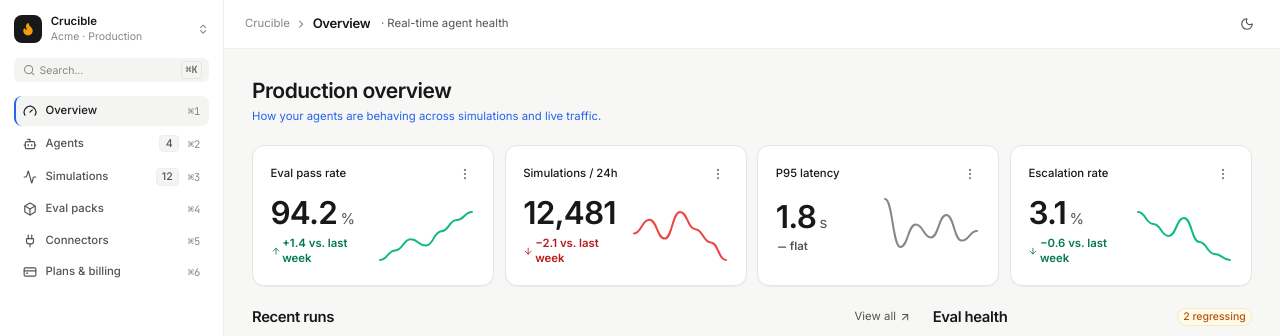
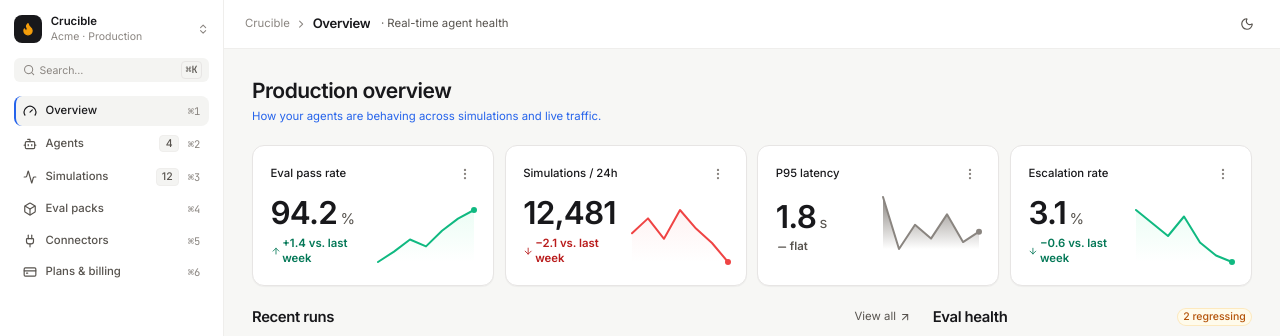
Before and after one commit to Soffi-Originals/crucible-demo, a React (Vite) app: page / in a window 1280 px wide. Shown: the top 336 px of the page. Built offline with nearby package versions, Linux system fonts and the light colour scheme.

Commit message:
Roll back to d675efd

```diff
--- a/src/components/views/MetricTile.tsx
+++ b/src/components/views/MetricTile.tsx
@@ -1,4 +1,4 @@
-import React from 'react'
+import * as React from 'react'
 import { cva, type VariantProps } from 'class-variance-authority'
 import { ArrowDown, ArrowUp, Minus, MoreVertical } from 'lucide-react'
 import { cn } from '@/lib/cn'
@@ -51,7 +51,11 @@ const sentimentStroke: Record<TrendSentiment, string> = {
   neutral: 'var(--color-fg-subtle)',
 }
 
-
+const sentimentFill: Record<TrendSentiment, string> = {
+  positive: 'var(--color-success-soft)',
+  negative: 'var(--color-danger-soft)',
+  neutral: 'var(--color-fg-subtle)',
+}
 
 interface SparklineProps {
   data: number[]
@@ -61,13 +65,14 @@ interface SparklineProps {
 }
 
 function Sparkline({ data, sentiment, width = 120, height = 56 }: SparklineProps) {
+  const uid = React.useId()
   if (data.length < 2) return null
 
   const min = Math.min(...data)
   const max = Math.max(...data)
   const range = max - min || 1
 
-  const pad = 4
+  const pad = 2
   const innerW = width - pad * 2
   const innerH = height - pad * 2
 
@@ -76,14 +81,17 @@ function Sparkline({ data, sentiment, width = 120, height = 56 }: SparklineProps
     y: pad + (1 - (v - min) / range) * innerH,
   }))
 
-  // Smooth curve using cubic bezier control points
-  let d = `M${points[0].x.toFixed(2)},${points[0].y.toFixed(2)}`
-  for (let i = 1; i < points.length; i++) {
-    const prev = points[i - 1]
-    const curr = points[i]
-    const cpX = (prev.x + curr.x) / 2
-    d += ` C${cpX.toFixed(2)},${prev.y.toFixed(2)} ${cpX.toFixed(2)},${curr.y.toFixed(2)} ${curr.x.toFixed(2)},${curr.y.toFixed(2)}`
-  }
+  const linePath = points
+    .map((p, i) => `${i === 0 ? 'M' : 'L'}${p.x.toFixed(2)},${p.y.toFixed(2)}`)
+    .join(' ')
+
+  const areaPath =
+    linePath +
+    ` L${points[points.length - 1].x.toFixed(2)},${(pad + innerH).toFixed(2)}` +
+    ` L${points[0].x.toFixed(2)},${(pad + innerH).toFixed(2)} Z`
+
+  const lastPoint = points[points.length - 1]
+  const gradientId = `spark-${sentiment}-${uid.replace(/:/g, '')}`
 
   return (
     <svg
@@ -91,15 +99,28 @@ function Sparkline({ data, sentiment, width = 120, height = 56 }: SparklineProps
       height={height}
       viewBox={`0 0 ${width} ${height}`}
       aria-hidden="true"
-      overflow="visible"
+      className="overflow-visible"
     >
+      <defs>
+        <linearGradient id={gradientId} x1="0" y1="0" x2="0" y2="1">
+          <stop offset="0%" stopColor={sentimentFill[sentiment]} stopOpacity="1" />
+          <stop offset="100%" stopColor={sentimentFill[sentiment]} stopOpacity="0" />
+        </linearGradient>
+      </defs>
+      <path d={areaPath} fill={`url(#${gradientId})`} />
       <path
-        d={d}
+        d={linePath}
         fill="none"
         stroke={sentimentStroke[sentiment]}
         strokeWidth="2"
         strokeLinejoin="round"
         strokeLinecap="round"
+      />
+      <circle
+        cx={lastPoint.x}
+        cy={lastPoint.y}
+        r="3"
+        fill={sentimentStroke[sentiment]}
       />
     </svg>
   )
@@ -129,7 +150,7 @@ export const MetricTile = React.forwardRef<HTMLDivElement, MetricTileProps>(
         padding="md"
         radius="lg"
         className={cn(
-          'overflow-hidden shadow-(--shadow-xs)',
+          'shadow-(--shadow-xs)',
           metricTileVariants({ emphasis }),
           className,
         )}
```
